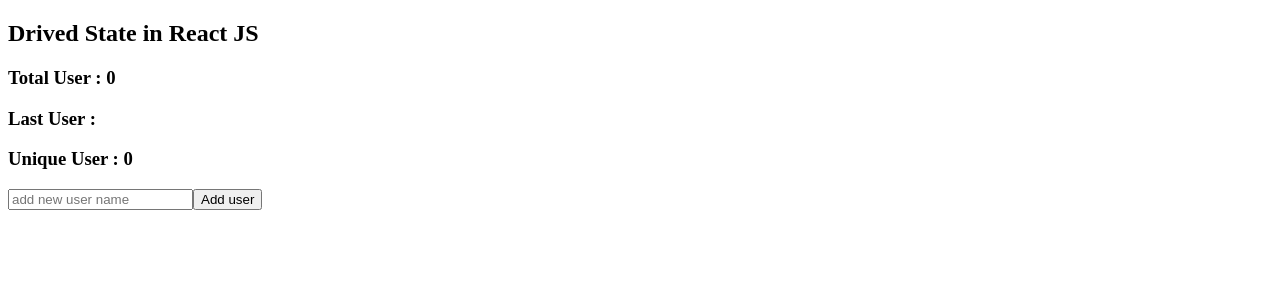
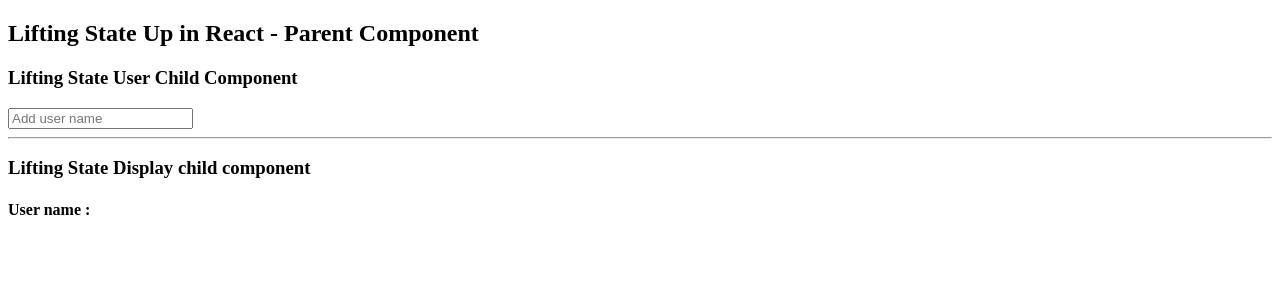
Before and after one commit to bibhusprasad/026_reactjs_tutorial_from_youtube, a React (Vite) app in the folder react-basic/: page / in a window 1280 px wide. Shown: the top 300 px of the page. Built offline with nearby package versions, Linux system fonts and the light colour scheme.

Commit message:
17. Lifting State Up in React Js

```diff
--- a/react-basic/src/App.jsx
+++ b/react-basic/src/App.jsx
@@ -1,11 +1,11 @@
-import DrivedState from "./DrivedState"
+import LiftingStateUp from "./LiftingStateUp"
 
 function App() {
 
   return (
     <>
       <div>
-        <DrivedState />
+        <LiftingStateUp />
       </div>
     </>
   )
--- /dev/null
+++ b/react-basic/src/LiftingStateDisplay.jsx
@@ -0,0 +1,11 @@
+
+function LiftingStateDisplay({user}){
+  return(
+    <div>
+      <h3>Lifting State Display child component</h3>
+      <h4>User name : {user}</h4>
+    </div>
+  )
+}
+
+export default LiftingStateDisplay;
--- /dev/null
+++ b/react-basic/src/LiftingStateUp.jsx
@@ -0,0 +1,19 @@
+import { useState } from "react";
+import LiftingStateDisplay from "./LiftingStateDisplay";
+import LiftingStateUser from "./LiftingStateUser";
+
+function LiftingStateUp() {
+
+  const [user, setUser] = useState('');
+
+  return (
+    <div>
+      <h2>Lifting State Up in React - Parent Component</h2>
+      <LiftingStateUser setUser={setUser} />
+      <hr />
+      <LiftingStateDisplay user={user} />
+    </div>
+  )
+}
+
+export default LiftingStateUp;
--- /dev/null
+++ b/react-basic/src/LiftingStateUser.jsx
@@ -0,0 +1,11 @@
+
+function LiftingStateUser({setUser}){
+  return(
+    <div>
+      <h3>Lifting State User Child Component</h3>
+      <input type="text" onChange={(event) => setUser(event.target.value)} placeholder="Add user name"></input>
+    </div>
+  )
+}
+
+export default LiftingStateUser;
```
Also changed, not shown: 2 other files (tests, documents, lock files or other folders).
